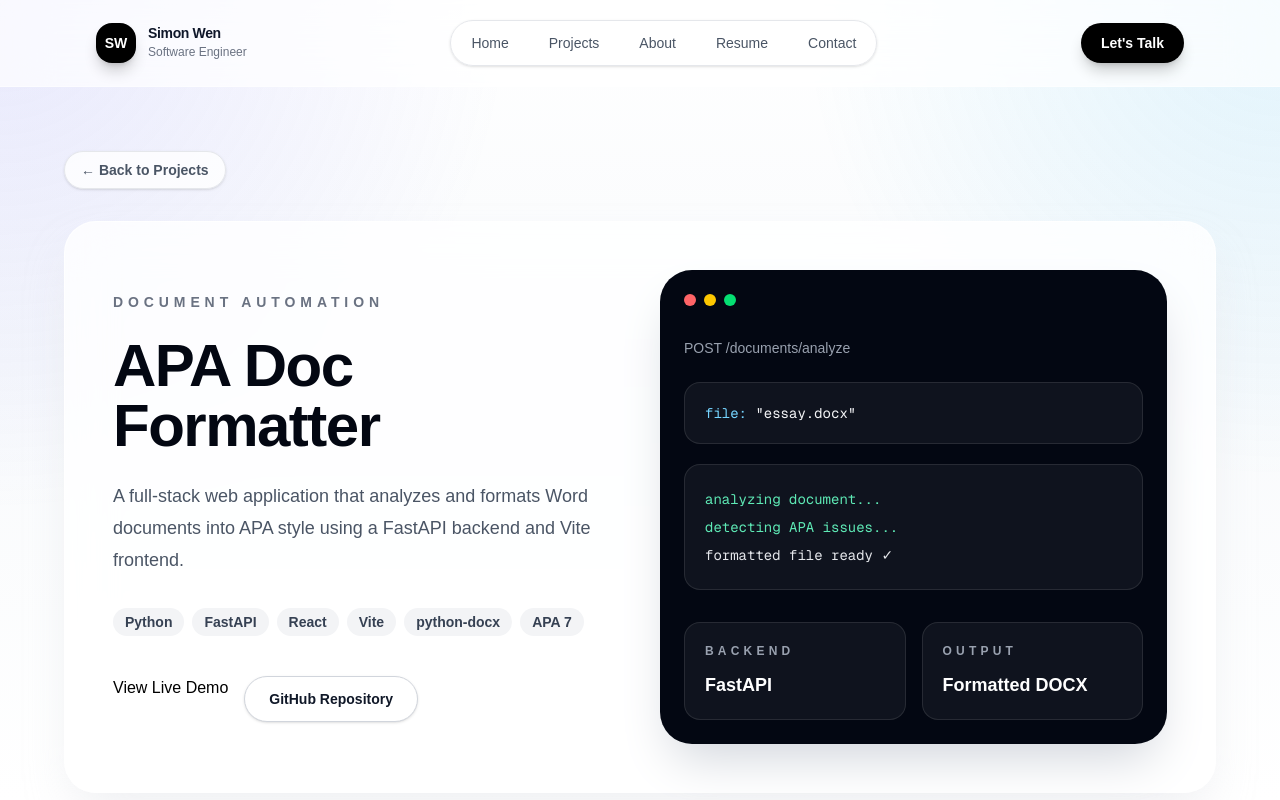
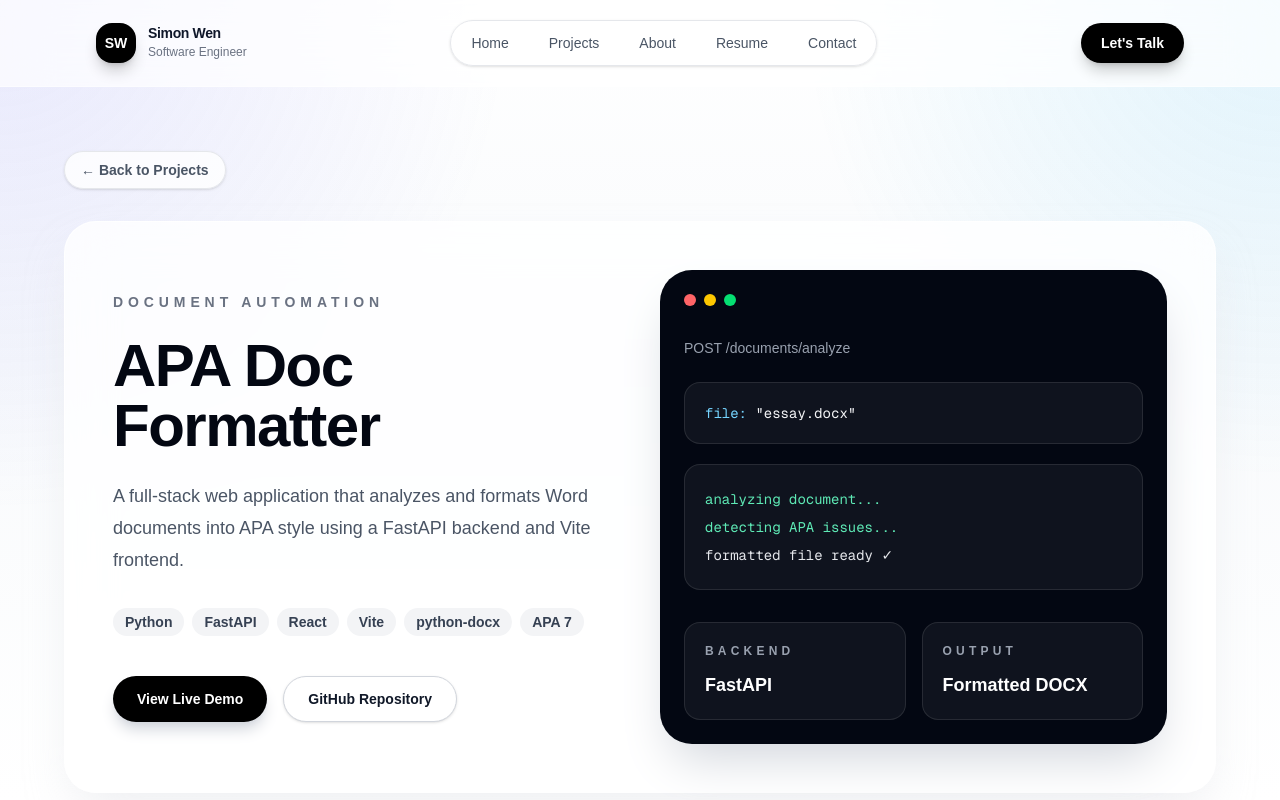
Before and after one commit to simonwen7/personal-website, a Next.js app: page /projects/apa-formatter in a window 1280 px wide. Shown: the top 800 px of the page. Built offline with nearby package versions, Linux system fonts and the light colour scheme.

Commit message:
fix view of view demo button

```diff
--- a/app/projects/apa-formatter/page.tsx
+++ b/app/projects/apa-formatter/page.tsx
@@ -39,14 +39,12 @@ export default function ApaFormatterPage() {
               </div>
 
               <div className="mt-10 flex flex-wrap gap-4">
-              <a
-                href="https://apa-doc-formatter.vercel.app/"
-                target="_blank"
-                rel="noopener noreferrer"
-                className="..."
-              >
-                View Live Demo
-              </a>
+                <a
+                  href="https://apa-doc-formatter.vercel.app/"
+                  className="inline-flex items-center rounded-full bg-black px-6 py-3 text-sm font-bold text-white shadow-lg shadow-gray-300 transition hover:-translate-y-0.5 hover:bg-gray-800"
+                >
+                  View Live Demo
+                </a>
 
                 <a
                   href="https://github.com/simonwen7/apa-doc-formatter"
```
